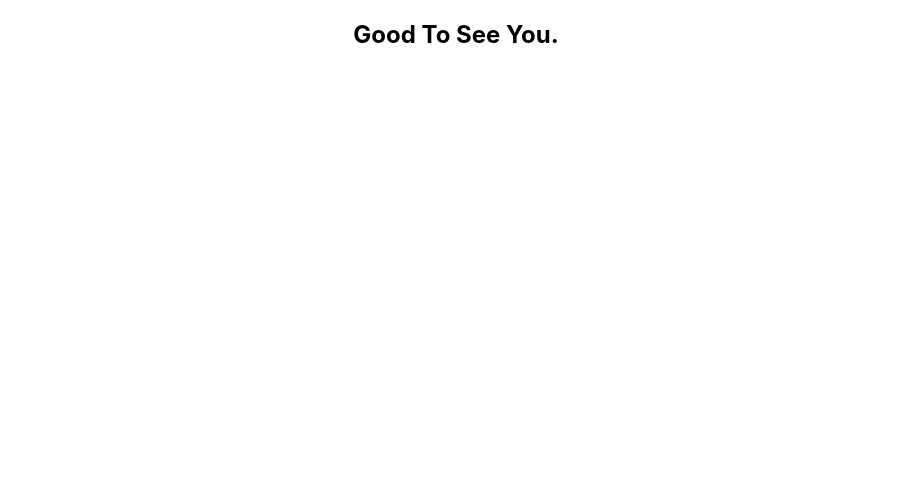
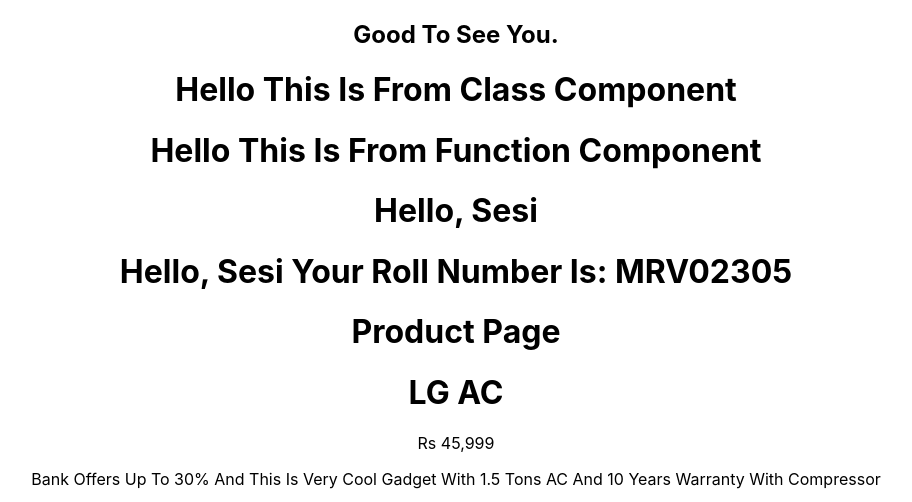
Before and after one commit to ksesikumar/react-demo-app, a React (Create React App) app: page / in a window 1280 px wide. Shown: the part 731-1233 px from the top of the page, without its empty margins (184-1096 px from the left). Before the commit the page ends 800 px from the top, so only its background shows below. Built offline with nearby package versions, Linux system fonts and the light colour scheme.

Commit message:
Add The ProductPage And ProductDetails Page

```diff
--- a/src/App.js
+++ b/src/App.js
@@ -3,10 +3,16 @@ import './App.css';
 import Overview from './Overview';
 import Greet from './greet';
 import { element1, element2, element3, element4 } from './Elements';
+import ClassComponetDemo from './ClassComponentDemo';
+import FunctionComponentDemo from './FunctionComponentDemo';
+import PropsFunDemo from './PropsFunDemo';
+import PropsClassDemo from './PropsClassDemo';
+import ProductPage from './ProductPage';
 
 function App() {
   return (
     <div className="App">
+
       <h1>Hello This Is My First React Page</h1>
       <Overview></Overview>
       <Greet param="MRV Tach"></Greet>
@@ -14,6 +20,11 @@ function App() {
       {element2}
       {element3}
       {element4}
+      <ClassComponetDemo></ClassComponetDemo>
+      <FunctionComponentDemo></FunctionComponentDemo>
+      <PropsFunDemo name="Sesi"></PropsFunDemo>
+      <PropsClassDemo rollNumber="MRV02305"></PropsClassDemo>
+      <ProductPage></ProductPage>
     </div>
   );
 }
--- /dev/null
+++ b/src/ClassComponentDemo.js
@@ -0,0 +1,8 @@
+import React, { Component } from "react";
+class ClassComponetDemo extends Component
+{
+render(){
+        return (
+            <div><h1> Hello This Is From Class Component</h1></div>
+);}}
+export default ClassComponetDemo;
--- /dev/null
+++ b/src/FunctionComponentDemo.js
@@ -0,0 +1,10 @@
+import React from "react";
+
+const FunctionComponentDemo = () => {
+    return (
+        <div>
+            <h1> Hello This Is From Function Component</h1>
+        </div>
+    );
+}
+export default FunctionComponentDemo;
--- /dev/null
+++ b/src/ProductDetails.js
@@ -0,0 +1,13 @@
+import React from "react";
+
+const ProductDetails = (props) => {
+    return (
+        <div>
+            <h1>{props.name}</h1>
+            <p>{props.price}</p>
+            <p>{props.description }</p>
+        </div>
+    );
+}
+
+export default ProductDetails;
--- /dev/null
+++ b/src/ProductPage.js
@@ -0,0 +1,21 @@
+import React from "react";
+import ProductDetails from "./ProductDetails";
+
+const ProductPage = () => {
+    const product = {
+        name: "LG AC ",
+        price: "Rs 45,999",
+        description: "Bank Offers Up To 30% And This Is Very Cool Gadget With 1.5 Tons AC And 10 Years Warranty With Compressor"
+    };
+    return (
+        <div>
+            <h1>Product Page</h1>
+            <ProductDetails
+                name={product.name}
+                price={product.price}
+                description = {product.description}
+            />
+        </div>
+    );
+}
+export default ProductPage;
--- /dev/null
+++ b/src/PropsClassDemo.js
@@ -0,0 +1,13 @@
+import React, { Component } from "react";
+
+class PropsClassDemo extends Component {
+    render() {
+        return (
+        <div>
+                <h1>Hello, Sesi Your Roll Number Is: {this.props.rollNumber }</h1>
+        </div>
+        );
+    }
+}
+
+export default PropsClassDemo;
--- /dev/null
+++ b/src/PropsFunDemo.js
@@ -0,0 +1,7 @@
+import React from "react";
+
+function PropsFunDemo(props) {
+    return <h1>Hello, { props.name}</h1>
+}
+
+export default PropsFunDemo;
```
